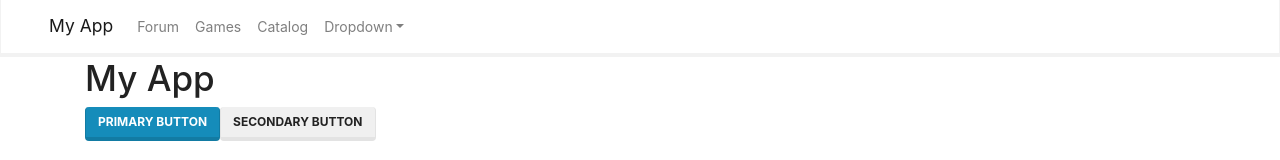
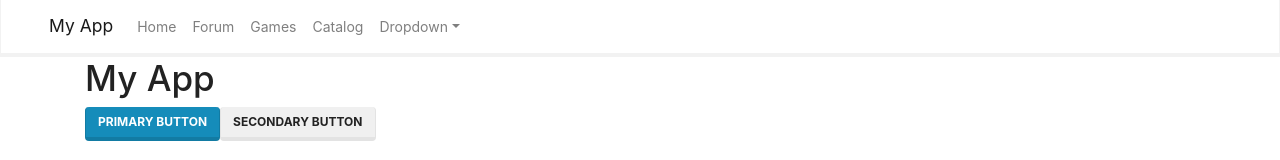
Before and after one commit to singharaj-usai/Gtoria-Remake, a React (Create React App) app: page / in a window 1280 px wide. Shown: the top 160 px of the page. Built offline with nearby package versions, Linux system fonts and the light colour scheme.

Commit message:
navbar props

```diff
--- a/src/App.js
+++ b/src/App.js
@@ -3,9 +3,16 @@ import Navbar from './Sections/Navbar/Navbar';
 import Buttons from './Components/Buttons/Buttons';
 
 function App() {
+
+  const navLinks = [
+    { name: 'Home', url: '/' },
+    { name: 'Forum', url: '/forum' },
+    { name: 'Games', url: '/games' },
+    { name: 'Catalog', url: '/catalog' }
+  ];
   return (
     <div>
-      <Navbar />
+      <Navbar navLinks={navLinks} />
       <div className="container">
         <h1>My App</h1>
         <Buttons />
--- a/src/Sections/Navbar/Navbar.jsx
+++ b/src/Sections/Navbar/Navbar.jsx
@@ -2,7 +2,7 @@ import React from 'react';
 import { Link } from 'react-router-dom';
 import 'bootstrap/dist/js/bootstrap.bundle.min.js';
 
-function Navbar() {
+function Navbar({ navLinks }) {
   return (
     <nav className="navbar navbar-expand-lg navbar-expand-md navbar-light bg-light px-5">
       <Link className="navbar-brand" to="/">My App</Link>
@@ -11,15 +11,11 @@ function Navbar() {
       </button>
       <div className="collapse navbar-collapse" id="navbarNav">
         <ul className="navbar-nav ms-auto">
-          <li className="nav-item">
-            <Link className="nav-link" to="/forum">Forum</Link>
-          </li>
-          <li className="nav-item">
-            <Link className="nav-link" to="/games">Games</Link>
-          </li>
-          <li className="nav-item">
-            <Link className="nav-link" to="/catalog">Catalog</Link>
-          </li>
+          {navLinks.map((navLink, index) => (
+            <li key={index} className="nav-item">
+              <Link className="nav-link" to={navLink.url}>{navLink.name}</Link>
+            </li>
+          ))}
           <li className="nav-item dropdown">
             <a className="nav-link dropdown-toggle" data-bs-toggle="dropdown" href="#" role="button" aria-haspopup="true" aria-expanded="false">Dropdown</a>
             <div className="dropdown-menu">
```
